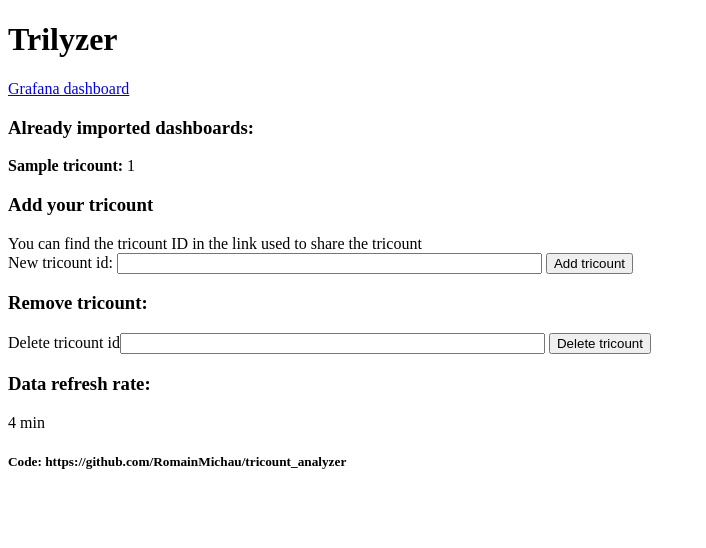
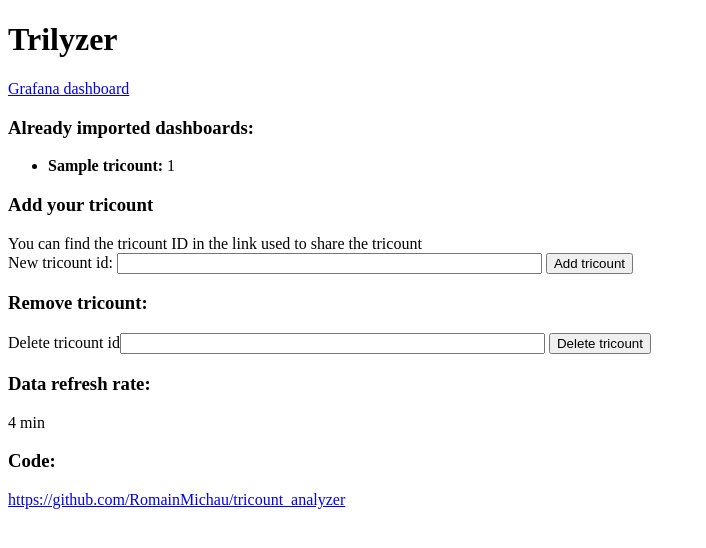
Before and after one commit to RomainMichau/tricount_analyzer, a Python web app: template src/templates/index.html in a window 1280 px wide. Shown: the top 548 px of the page, without its empty margins (0-706 px from the left). Run offline with Jinja, Linux system fonts and the light colour scheme; the template is opened without the code that fills it: most values are stand-ins (such as "Sample title", 1, 10 or a date in 2020).

Commit message:
better UI

```diff
--- a/src/templates/index.html
+++ b/src/templates/index.html
@@ -7,30 +7,34 @@
 <body>
 <h1>Trilyzer</h1>
 <script language="JavaScript">
-document.write('<a href="' + window.location.protocol + '//' + window.location.hostname + ':3000' + '" >Grafana dashboard</a> ' );
+    document.write('<a href="' + window.location.protocol + '//' + window.location.hostname + ':3000' + '" >Grafana dashboard</a> ');
 </script>
 
 <h3>Already imported dashboards:</h3>
-{% for tricount in tricounts %}
-<div class="flash"><b>{{ tricount.title }}:</b> {{ tricount.tr_id }}</div>
-  {% endfor %}
+<ul>
+    {% for tricount in tricounts %}
+    <li class="flash"><b>{{ tricount.title }}:</b> {{ tricount.tr_id }}</li>
+    {% endfor %}
+</ul>
 <h3>Add your tricount</h3>
 You can find the tricount ID in the link used to share the tricount
 <form action="/add_tricount" method="post">
     <label for="tricount_id">New tricount id: </label><input type="text" id="tricount_id" name="tricount_id" required
-                                                           minlength="10" maxlength="20" size="50">
+                                                             minlength="10" maxlength="20" size="50">
     <button>Add tricount</button>
 </form>
 <div></div>
 <h3>Remove tricount:</h3>
 <form action="/remove_tricount" method="post">
-    <label for="tricount_id_drop">Delete tricount id</label><input type="text" id="tricount_id_drop" name="tricount_id" required
-                                                           minlength="10" maxlength="20" size="50">
+    <label for="tricount_id_drop">Delete tricount id</label><input type="text" id="tricount_id_drop" name="tricount_id"
+                                                                   required
+                                                                   minlength="10" maxlength="20" size="50">
 
     <button>Delete tricount</button>
 </form>
 <h3>Data refresh rate:</h3> {{ refresh_rate }} min
-<h5>Code: https://github.com/RomainMichau/tricount_analyzer</h5>
+<h3>Code:</h3> <a href=" https://github.com/RomainMichau/tricount_analyzer ">
+    https://github.com/RomainMichau/tricount_analyzer</a>
 
 </body>
 </html>
```
